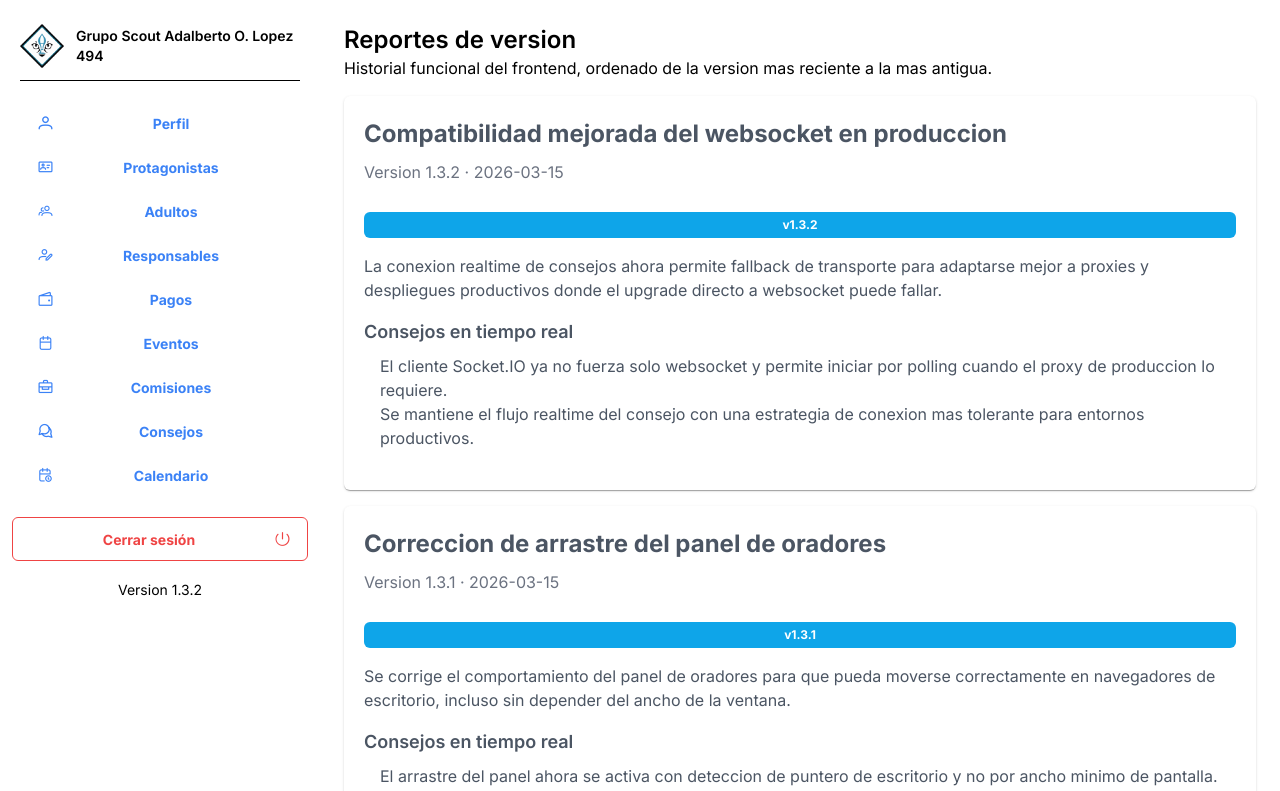
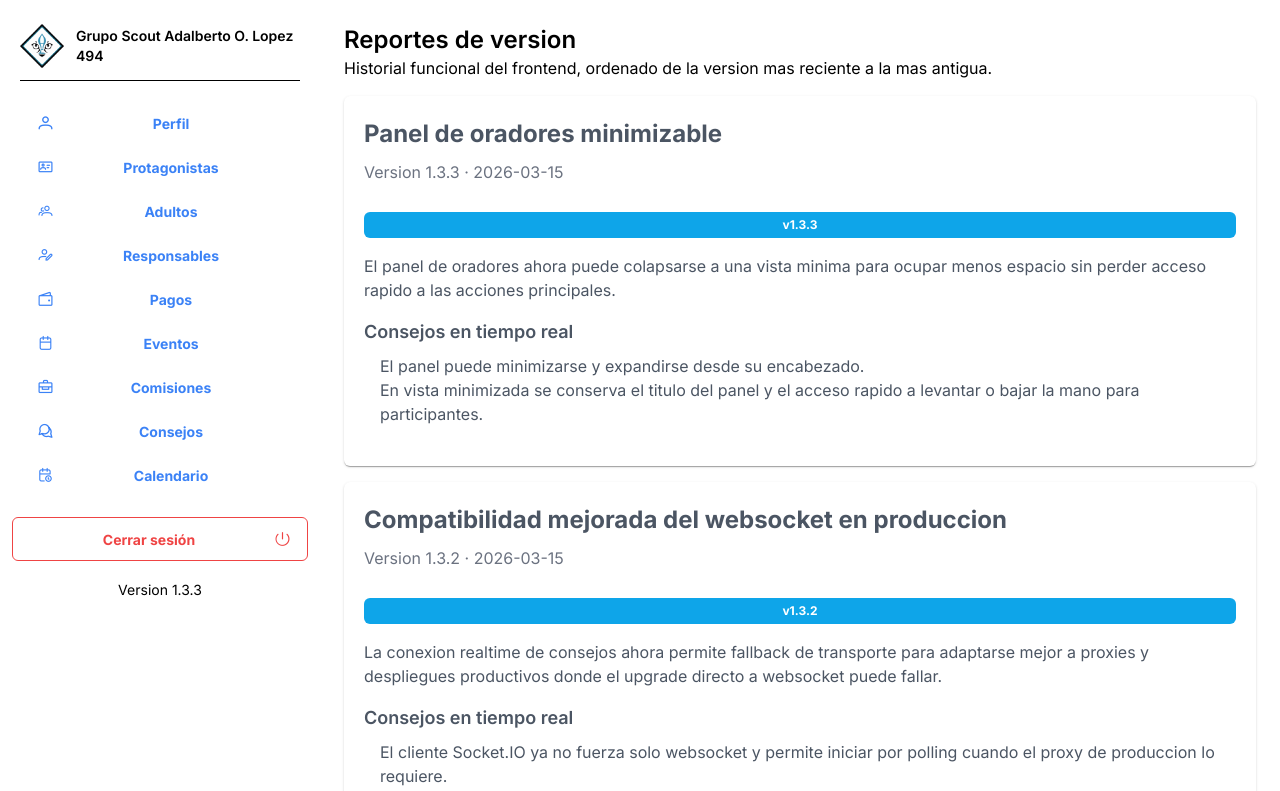
Before and after one commit to gabihakcba/front-sas, a Next.js app: page /dashboard/versiones in a window 1280 px wide. Shown: the top 791 px of the page. Built offline with nearby package versions, Linux system fonts and the light colour scheme; sample sign-in values are in the browser's storage.

Commit message:
Lista de oradores minimizable

```diff
--- a/package.json
+++ b/package.json
@@ -1,6 +1,6 @@
 {
   "name": "front-sas",
-  "version": "1.3.2",
+  "version": "1.3.3",
   "private": true,
   "scripts": {
     "dev": "next dev",
--- a/src/components/consejos/ConsejoOradoresPanel.tsx
+++ b/src/components/consejos/ConsejoOradoresPanel.tsx
@@ -53,6 +53,7 @@ export function ConsejoOradoresPanel({
   const [draggingSpeakerId, setDraggingSpeakerId] = useState<number | null>(null);
   const [panelOffset, setPanelOffset] = useState({ x: 0, y: 0 });
   const [canDesktopInteract, setCanDesktopInteract] = useState(false);
+  const [isCollapsed, setIsCollapsed] = useState(false);
 
   const availableAttendanceOptions = useMemo(() => {
     const speakerIds = new Set(speakers.map((item) => item.memberId));
@@ -167,18 +168,51 @@ export function ConsejoOradoresPanel({
             : undefined
         }
       >
-        <Card>
+        <Card pt={{ body: { className: 'p-3 pt-2' } }}>
           <div
             onPointerDown={handlePanelPointerDown}
             className={
               canDesktopInteract
-                ? 'mb-3 cursor-move select-none font-semibold'
-                : 'mb-3 font-semibold'
+                ? 'mb-2 flex cursor-move items-center justify-between gap-2 select-none font-semibold'
+                : 'mb-2 flex items-center justify-between gap-2 font-semibold'
             }
             style={canDesktopInteract ? { touchAction: 'none' } : undefined}
           >
-            Lista de oradores
+            <span>Lista de oradores</span>
+            <div className="flex items-center gap-2">
+              {!isModerator ? (
+                <Button
+                  type="button"
+                  icon={hasRaisedHand ? 'pi pi-minus-circle' : 'pi pi-arrow-up'}
+                  outlined
+                  size="small"
+                  aria-label={hasRaisedHand ? 'Bajar la mano' : 'Levantar la mano'}
+                  onClick={(event) => {
+                    event.stopPropagation();
+                    if (hasRaisedHand) {
+                      onCancelRaiseHand();
+                      return;
+                    }
+
+                    onRaiseHand();
+                  }}
+                  disabled={!canRaiseHand}
+                />
+              ) : null}
+              <Button
+                type="button"
+                icon={isCollapsed ? 'pi pi-window-maximize' : 'pi pi-window-minimize'}
+                outlined
+                size="small"
+                aria-label={isCollapsed ? 'Expandir panel' : 'Minimizar panel'}
+                onClick={(event) => {
+                  event.stopPropagation();
+                  setIsCollapsed((current) => !current);
+                }}
+              />
+            </div>
           </div>
+        {isCollapsed ? null : (
         <div className="flex flex-col gap-3">
           <div className="text-sm text-color-secondary">
             {isConnected
@@ -341,6 +375,7 @@ export function ConsejoOradoresPanel({
             </div>
           ) : null}
         </div>
+        )}
         </Card>
       </div>
     </div>
--- a/src/data/version-reports.ts
+++ b/src/data/version-reports.ts
@@ -12,6 +12,22 @@ export interface VersionReport {
 }
 
 export const versionReports: VersionReport[] = [
+  {
+    version: '1.3.3',
+    date: '2026-03-15',
+    title: 'Panel de oradores minimizable',
+    summary:
+      'El panel de oradores ahora puede colapsarse a una vista minima para ocupar menos espacio sin perder acceso rapido a las acciones principales.',
+    sections: [
+      {
+        title: 'Consejos en tiempo real',
+        items: [
+          'El panel puede minimizarse y expandirse desde su encabezado.',
+          'En vista minimizada se conserva el titulo del panel y el acceso rapido a levantar o bajar la mano para participantes.',
+        ],
+      },
+    ],
+  },
   {
     version: '1.3.2',
     date: '2026-03-15',
```
Also changed, not shown: 1 other file (tests, documents, lock files or other folders).
